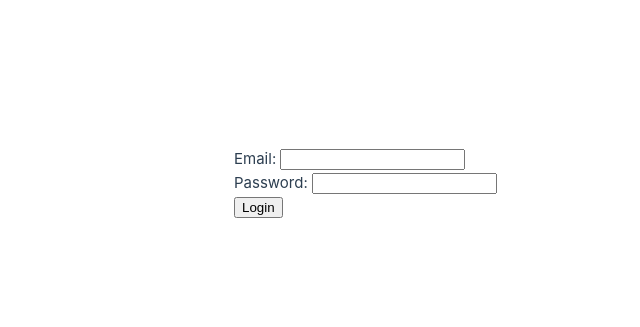
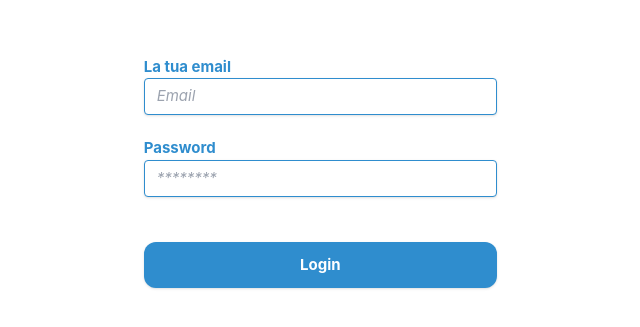
Before and after one commit to PadelHubEngineering/padelhub-frontend, a Vue app: page / in a window 1280 px wide. Shown: the part 217-544 px from the top of the page, without its empty margins (143-783 px from the left). Built offline with nearby package versions, Linux system fonts and the light colour scheme.

Commit message:
Inizio css con tailwind e prime connessioni al backend

```diff
--- a/package.json
+++ b/package.json
@@ -10,6 +10,7 @@
     "type-check": "vue-tsc --noEmit"
   },
   "dependencies": {
+    "axios": "^1.4.0",
     "vue": "^3.2.47",
     "vue-router": "^4.1.6",
     "vuex": "^4.0.2"
@@ -20,7 +21,10 @@
     "@vitejs/plugin-vue": "^4.2.1",
     "@vitejs/plugin-vue-jsx": "^3.0.1",
     "@vue/tsconfig": "^0.3.2",
+    "autoprefixer": "^10.4.14",
     "npm-run-all": "^4.1.5",
+    "postcss": "^8.4.23",
+    "tailwindcss": "^3.3.2",
     "typescript": "~5.0.4",
     "vite": "^4.3.4",
     "vue-tsc": "^1.6.4"
--- /dev/null
+++ b/postcss.config.js
@@ -0,0 +1,6 @@
+module.exports = {
+  plugins: {
+    tailwindcss: {},
+    autoprefixer: {},
+  },
+}
--- a/src/App.vue
+++ b/src/App.vue
@@ -11,6 +11,5 @@ export default{
   <RouterView />
 </template>
 
-<style scoped>
-
+<style>
 </style>
--- a/src/assets/main.css
+++ b/src/assets/main.css
@@ -1,4 +1,8 @@
 @import './base.css';
+
+@tailwind base;
+@tailwind components;
+@tailwind utilities;
 
 #app {
   max-width: 1280px;
--- a/src/main.ts
+++ b/src/main.ts
@@ -4,8 +4,10 @@ import { createApp } from 'vue'
 import App from './App.vue'
 import router from './router'
 import store from './store'
+import axios from 'axios';
 
 const app = createApp(App)
+app.provide('$axios', axios);
 
 app.use(store)
 app.use(router)
--- a/src/store/auth/getters.ts
+++ b/src/store/auth/getters.ts
@@ -4,8 +4,4 @@ export default {
     getAuthenticated(state: State){
         return state.authenticated
     },
-
-    getUsername(state: State){
-        return state.username
-    }
 }
--- a/src/store/auth/index.ts
+++ b/src/store/auth/index.ts
@@ -3,7 +3,17 @@ import mutations from "./mutations"
 
 export type State = {
     authenticated: boolean,
-    username: string
+    email: string
+    nome: string
+    tipoAccount: TipoAccount | null
+    token: string
+}
+
+export enum TipoAccount {
+    Gicocatore,
+    Circolo,
+    OperatoreCustomerService,
+    Ammininstratore
 }
 
 export default {
@@ -11,7 +21,10 @@ export default {
     state() {
         return {
             authenticated: false,
-            username: ""
+            email: "",
+            nome: "",
+            tipoAccount: null,
+            token: ""
         } as State
     },
     mutations,
--- a/src/store/auth/mutations.ts
+++ b/src/store/auth/mutations.ts
@@ -1,10 +1,7 @@
-import type { State } from ".";
+import type { State, TipoAccount } from ".";
 
 export default {
-    setAuthenticated(state: State, authenticated: any) {
-        state.authenticated = authenticated
-    },
-    setUsername(state: State, username: any) {
-        state.username = username
+    setToken(state:State, new_state: State ){
+        state = new_state
     }
 }
--- a/src/views/DashboardGiocatore.vue
+++ b/src/views/DashboardGiocatore.vue
@@ -6,7 +6,7 @@
         },
         methods: {
             getUsername(): string {
-                return this.$store.state.auth.username;
+                return this.$store.state.auth.nome;
             }
         }
     }
--- a/src/views/LoginView.vue
+++ b/src/views/LoginView.vue
@@ -1,4 +1,8 @@
 <script lang="ts">
+
+import type { TipoAccount } from '@/store/auth';
+import { Axios } from 'axios';
+import { inject } from 'vue';
 
 export default {
     name: 'LoginView',
@@ -11,10 +15,43 @@ export default {
             output: "",
         }
     },
+    inject: ['$axios'],
     methods:{
         login(){
 
             this.output = "Mando i dati al backend"
+            const axios: Axios | undefined = this.$axios as Axios;
+            if( !axios ) return
+
+            axios.post(
+                "http://192.168.43.231:9090/api/v1/authentication",
+                this.input
+            ).then( response => {
+                console.log(response)
+
+                const { success, message, token, dati } = response.data;
+                const { email, nome, tipoAccount } = dati;
+
+                console.log(nome)
+
+                this.$store.commit(
+                    `auth/setToken`,
+                    {
+                        authenticated: success,
+                        email: email,
+                        nome,
+                        tipoAccount,
+                        token
+                    }
+                );
+
+                console.log(this.$store.state.auth)
+
+//                this.$router.push('/dashboard')
+
+            })
+
+
             // if(this.input.password != ""){
             //     console.log("Autenticato")
             //     this.$store.commit(`auth/setAuthenticated`, true);
@@ -49,18 +86,22 @@ export default {
 </script>
 
 <template>
-    <form name="login-form" >
+    <div >
+        <form name="login-form" class="justify-center" flex flex-col items-center justify-center >
             <div>
-            <label for="email">Email: </label>
-            <input id="email" type="text" v-model="input.email" v-on:focusout="validateEmail" required />
+                <label for="email" class="font-bold text-bluPadelHub">La tua email</label>
+                <input id="email" type="text" v-model="input.email" v-on:focusout="validateEmail" required class=" placeholder:italic border-bluPadelHub shadow appearance-none border rounded w-full py-2 px-3 text-gray-700 leading-tight focus:outline-none focus:shadow-outline" placeholder="Email"/>
             </div>
+            <br>
             <div>
-            <label for="password">Password: </label>
-            <input id="password" type="password" v-model="input.password"  v-on:focusout="validatePassword" required/>
+                <label for="password" class="font-bold text-bluPadelHub">Password</label>
+                <input id="password" type="password" v-model="input.password"  v-on:focusout="validatePassword" class="border-bluPadelHub shadow appearance-none border rounded w-full py-2 px-3 text-gray-700 leading-tight focus:outline-none focus:shadow-outline placeholder:italic" required placeholder="********">
             </div>
-        <button type="submit" v-on:click.prevent = "login()">Login</button>
+            <br><br>
+            <button class="shadow bg-bluPadelHub hover:bg-bluPadelHubHover text-white font-bold py-3 w-full rounded-[12px]" type="submit" v-on:click.prevent = "login()">Login</button>
         </form>
-
+        <br>
         <p>{{ output }}</p>
+    </div>
 
 </template>
--- /dev/null
+++ b/tailwind.config.js
@@ -0,0 +1,20 @@
+/** @type {import('tailwindcss').Config} */
+module.exports = {
+  content: [
+    "./index.html",
+    "./src/**/*.{vue,js,ts,jsx,tsx}"
+  ],
+  theme: {
+    extend: {
+      backgroundImage: {
+        'login': "url('/img/sfondoLogin.png')"
+      }
+    },
+    colors: {
+      bluPadelHub: 'rgb(47, 141, 206)',
+      white: 'rgb(255, 255, 255)',
+      bluPadelHubHover: 'rgb(32, 111, 166)'
+    }
+  },
+  plugins: [],
+}
```
Also changed, not shown: public/img/sfondoLogin.png (added), 1 other file (tests, documents, lock files or other folders). Lines whose indentation alone changed are shown as unchanged.
